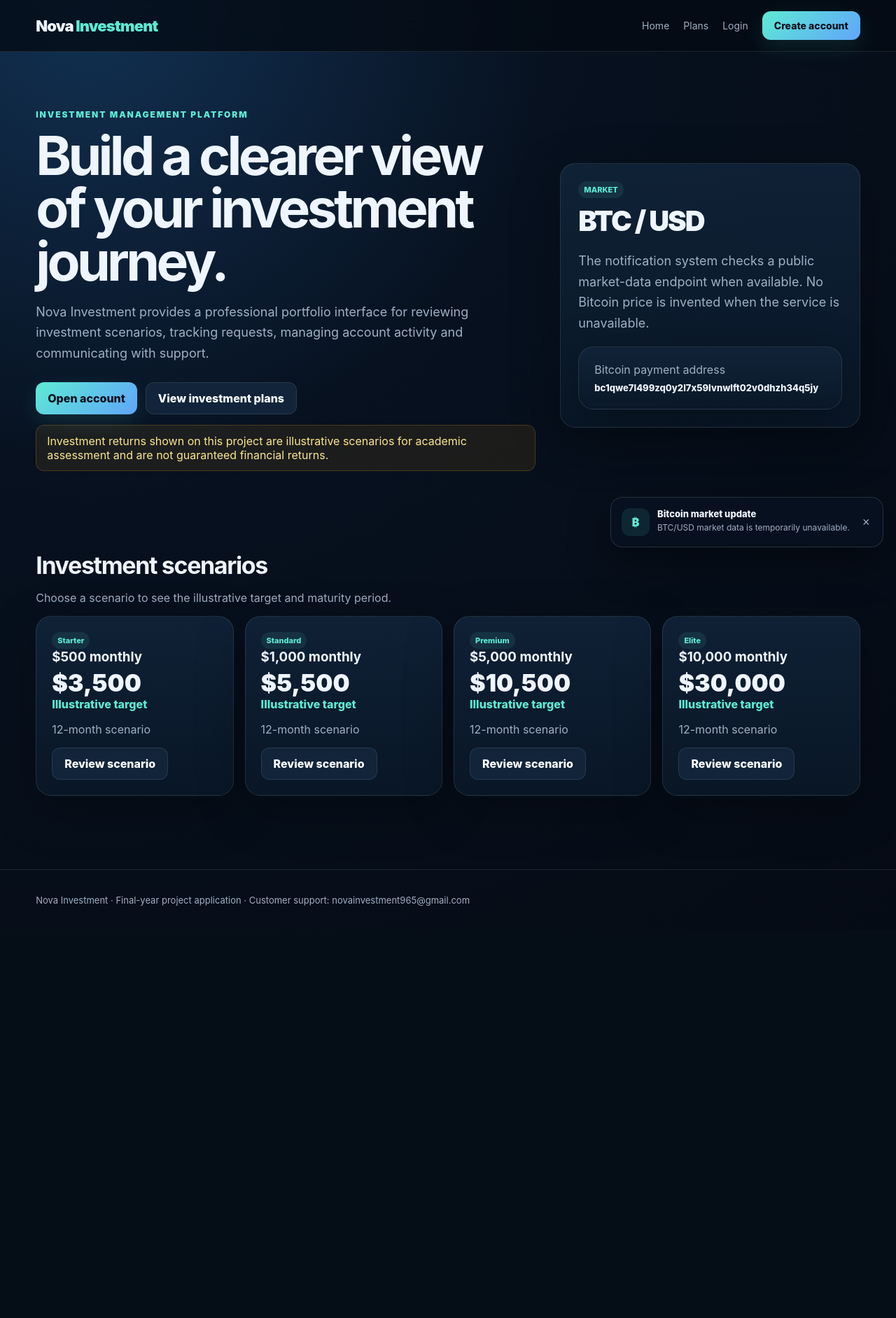
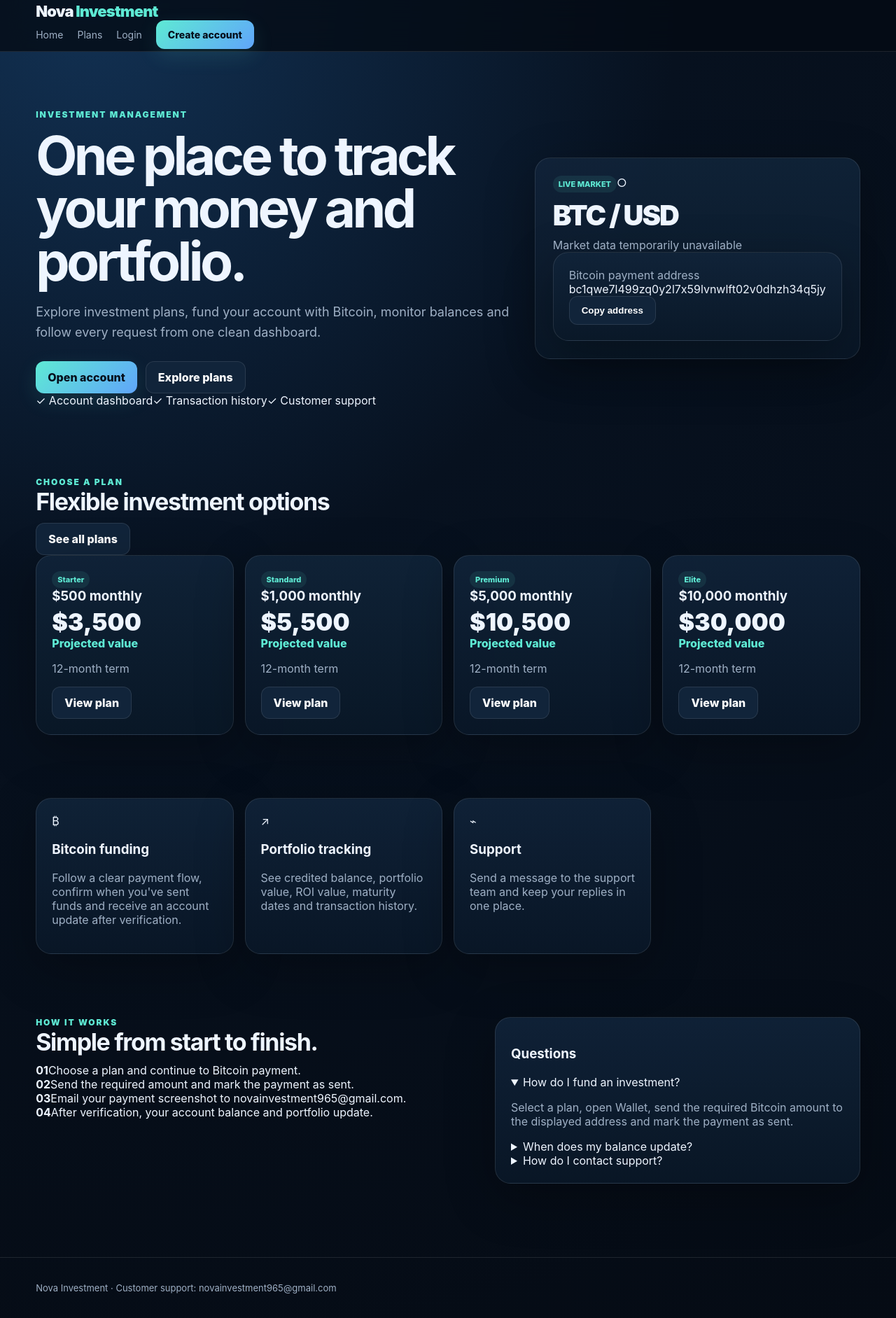
Before and after one commit to ewenlakay-a11y/nova-investment, a Flask app: page / in a window 1280 px wide. Shown: the whole page at 70% size. Before the commit the page ends 1294 px from the top, so only its background shows below. Run offline with Flask 3, Linux system fonts and the light colour scheme.

Commit message:
Add files via upload

```diff
--- a/templates/home.html
+++ b/templates/home.html
@@ -1,46 +1,12 @@
-<!doctype html><html><head><meta charset="utf-8"><meta name="viewport" content="width=device-width,initial-scale=1"><title>Home | Nova Investment</title><link rel="stylesheet" href="/static/style.css"></head><body><nav class="nav"><div class="container" style="display:flex;width:92%;align-items:center;justify-content:space-between">
-      <a class="brand" href="/">Nova <span>Investment</span></a>
-      <div class="navlinks">
-        <a href="/">Home</a><a href="/plans">Plans</a>
-        {% if current_user %}<a href="/dashboard">Dashboard</a><a href="/wallet">Wallet</a><a href="/support">Support</a>{% if current_user["is_admin"] %}<a href="/admin">Admin</a>{% endif %}<a href="/logout">Logout</a>
-        {% else %}<a href="/login">Login</a><a class="btn" href="/register">Create account</a>{% endif %}
-      </div>
-      <a class="navmobile btn secondary" href="/login">Account</a>
-    </div></nav>{% with msgs=get_flashed_messages(with_categories=true) %}{% for cat,msg in msgs %}<div class="container"><div class="flash {{cat}}">{{msg}}</div></div>{% endfor %}{% endwith %}
-<main><section class="hero container"><div><div class="eyebrow">Investment management platform</div><h1>Build a clearer view of your investment journey.</h1><p>Nova Investment provides a professional portfolio interface for reviewing investment scenarios, tracking requests, managing account activity and communicating with support.</p><div class="actions"><a class="btn" href="/register">Open account</a><a class="btn secondary" href="/plans">View investment plans</a></div><div class="notice">Investment returns shown on this project are illustrative scenarios for academic assessment and are not guaranteed financial returns.</div></div><div class="glass"><span class="tag">MARKET</span><div class="metric">BTC / USD</div><p class="muted">The notification system checks a public market-data endpoint when available. No Bitcoin price is invented when the service is unavailable.</p><div class="card" style="margin-top:16px"><div class="muted">Bitcoin payment address</div><div style="word-break:break-all;margin-top:8px;font-weight:800;font-size:13px">bc1qwe7l499zq0y2l7x59lvnwlft02v0dhzh34q5jy</div></div></div></section>
-<section class="section container"><h2>Investment scenarios</h2><p class="muted">Choose a scenario to see the illustrative target and maturity period.</p><div class="grid">{% for p in plans %}<div class="card plan"><span class="tag">{{p.name}}</span><h3>${{"{:,.0f}".format(p.amount)}} monthly</h3><div class="price">${{"{:,.0f}".format(p.target)}}</div><div class="target">Illustrative target</div><p class="muted">{{p.months}}-month scenario</p><a class="btn secondary" href="/invest/{{p.id}}">Review scenario</a></div>{% endfor %}</div></section></main>
-
-<div id="toast-wrap"></div>
-<style>
-#toast-wrap{position:fixed;right:18px;bottom:18px;width:min(390px,calc(100vw - 28px));z-index:9999}
-.toast{background:rgba(7,17,31,.97);border:1px solid rgba(255,255,255,.13);box-shadow:0 20px 60px rgba(0,0,0,.4);border-radius:17px;padding:15px;display:grid;grid-template-columns:40px 1fr 20px;gap:11px;margin-top:10px;transform:translateY(20px);opacity:0;transition:.35s}
-.toast.show{transform:translateY(0);opacity:1}.toasticon{width:40px;height:40px;border-radius:12px;display:grid;place-items:center;background:rgba(94,234,212,.1);color:#5eead4;font-weight:900}.toasttitle{font-weight:850;font-size:13px}.toasttext{color:#9fb0c5;font-size:12px;line-height:1.5;margin-top:3px}.toastclose{border:0;background:none;color:#9fb0c5;cursor:pointer;font-size:18px}
-</style>
-<script>
-(function(){
- const wrap=document.getElementById('toast-wrap'); if(!wrap)return;
- const items=[
-  ['₿','Bitcoin market update','Fetching the latest BTC/USD market price…',true],
-  ['↗','Plan update','Investment plans are available to review from $500.',false],
-  ['✓','Account update','Portfolio and transaction information is available in your dashboard.',false],
-  ['🔒','Security update','Use your verification settings to keep your account protected.',false]
- ];
- async function btc(){
-  try{
-   const r=await fetch('https://api.coingecko.com/api/v3/simple/price?ids=bitcoin&vs_currencies=usd');
-   const d=await r.json(); const p=d.bitcoin.usd;
-   return 'BTC/USD: $'+Number(p).toLocaleString('en-US',{maximumFractionDigits:2});
-  }catch(e){return 'BTC/USD market data is temporarily unavailable.'}
- }
- async function show(x){
-  const el=document.createElement('div'); el.className='toast';
-  let t=x[2]; if(x[3])t=await btc();
-  el.innerHTML='<div class="toasticon">'+x[0]+'</div><div><div class="toasttitle">'+x[1]+'</div><div class="toasttext">'+t+'</div></div><button class="toastclose">×</button>';
-  wrap.appendChild(el); requestAnimationFrame(()=>el.classList.add('show'));
-  const close=()=>{el.classList.remove('show');setTimeout(()=>el.remove(),350)};
-  el.querySelector('.toastclose').onclick=close; setTimeout(close,6500);
- }
- let i=0; function next(){show(items[i++%items.length]);setTimeout(next,9000)} setTimeout(next,1800);
-})();
-</script>
-<footer class="footer"><div class="container">Nova Investment · Final-year project application · Customer support: <a href="mailto:novainvestment965@gmail.com">novainvestment965@gmail.com</a></div></footer></body></html>
+<!doctype html><html><head><meta charset="utf-8"><meta name="viewport" content="width=device-width,initial-scale=1"><title>Nova Investment</title><link rel="stylesheet" href="/static/style.css"></head><body>
+<nav class="nav"><div class="container navinner"><a class="brand" href="/">Nova <span>Investment</span></a><div class="navlinks"><a href="/">Home</a><a href="/plans">Plans</a>{% if current_user %}<a href="/dashboard">Dashboard</a><a href="/wallet">Wallet</a><a href="/support">Support</a>{% if current_user["is_admin"] %}<a href="/admin">Admin</a>{% endif %}<a href="/logout">Logout</a>{% else %}<a href="/login">Login</a><a class="btn" href="/register">Create account</a>{% endif %}</div><a class="navmobile btn secondary" href="/login">Account</a></div></nav>
+<main>
+<section class="hero container"><div><div class="eyebrow">Investment management</div><h1>One place to track your money and portfolio.</h1><p>Explore investment plans, fund your account with Bitcoin, monitor balances and follow every request from one clean dashboard.</p><div class="actions"><a class="btn" href="/register">Open account</a><a class="btn secondary" href="/plans">Explore plans</a></div><div class="mini-trust"><span>✓ Account dashboard</span><span>✓ Transaction history</span><span>✓ Customer support</span></div></div><div class="glass hero-market"><div class="market-head"><span class="tag">LIVE MARKET</span><span id="btc-dot" class="live-dot">●</span></div><div class="metric" id="btc-price">BTC / USD</div><div id="btc-change" class="muted">Loading market price…</div><div class="sparkline"><span></span><span></span><span></span><span></span><span></span><span></span><span></span><span></span><span></span><span></span><span></span><span></span></div><div class="card payment-preview"><div class="muted">Bitcoin payment address</div><div class="btcaddress">{{btc_address}}</div><button class="btn secondary" onclick="copyBTC()" type="button">Copy address</button></div></div></section>
+<section class="section container"><div class="section-head"><div><div class="eyebrow">Choose a plan</div><h2>Flexible investment options</h2></div><a href="/plans" class="btn secondary">See all plans</a></div><div class="grid">{% for p in plans %}<div class="card plan interactive-plan"><span class="tag">{{p.name}}</span><h3>${{"{:,.0f}".format(p.amount)}} monthly</h3><div class="price">${{"{:,.0f}".format(p.target)}}</div><div class="target">Projected value</div><p class="muted">{{p.months}}-month term</p><a class="btn secondary" href="/invest/{{p.id}}">View plan</a></div>{% endfor %}</div></section>
+<section class="section feature-strip"><div class="container grid feature-grid"><div class="card"><div class="feature-icon">₿</div><h3>Bitcoin funding</h3><p class="muted">Follow a clear payment flow, confirm when you've sent funds and receive an account update after verification.</p></div><div class="card"><div class="feature-icon">↗</div><h3>Portfolio tracking</h3><p class="muted">See credited balance, portfolio value, ROI value, maturity dates and transaction history.</p></div><div class="card"><div class="feature-icon">⌁</div><h3>Support</h3><p class="muted">Send a message to the support team and keep your replies in one place.</p></div></div></section>
+<section class="section container"><div class="two"><div><div class="eyebrow">How it works</div><h2>Simple from start to finish.</h2><div class="steps"><div><b>01</b><span>Choose a plan and continue to Bitcoin payment.</span></div><div><b>02</b><span>Send the required amount and mark the payment as sent.</span></div><div><b>03</b><span>Email your payment screenshot to {{support_email}}.</span></div><div><b>04</b><span>After verification, your account balance and portfolio update.</span></div></div></div><div class="card faq"><h3>Questions</h3><details open><summary>How do I fund an investment?</summary><p class="muted">Select a plan, open Wallet, send the required Bitcoin amount to the displayed address and mark the payment as sent.</p></details><details><summary>When does my balance update?</summary><p class="muted">The balance updates after the payment has been verified and approved.</p></details><details><summary>How do I contact support?</summary><p class="muted">Use the Support page or email {{support_email}}.</p></details></div></div></section>
+</main><div id="toast-wrap"></div><script>
+function copyBTC(){navigator.clipboard.writeText({{btc_address|tojson}}).then(()=>toast('Bitcoin address copied.'))}
+function toast(msg){const w=document.getElementById('toast-wrap');const e=document.createElement('div');e.className='toast show';e.innerHTML='<div class="toasticon">✓</div><div><div class="toasttitle">Nova Investment</div><div class="toasttext">'+msg+'</div></div>';w.appendChild(e);setTimeout(()=>e.remove(),4200)}
+async function loadBTC(){try{const r=await fetch('https://api.coingecko.com/api/v3/simple/price?ids=bitcoin&vs_currencies=usd&include_24hr_change=true');const d=await r.json();const p=d.bitcoin.usd;document.getElementById('btc-price').textContent='$'+Number(p).toLocaleString('en-US',{maximumFractionDigits:2});document.getElementById('btc-change').textContent='24h: '+Number(d.bitcoin.usd_24h_change||0).toFixed(2)+'% · Live market data';}catch(e){document.getElementById('btc-change').textContent='Market data temporarily unavailable';document.getElementById('btc-dot').textContent='○'}}loadBTC();setInterval(loadBTC,60000);
+</script><footer class="footer"><div class="container">Nova Investment · Customer support: <a href="mailto:{{support_email}}">{{support_email}}</a></div></footer></body></html>
```
